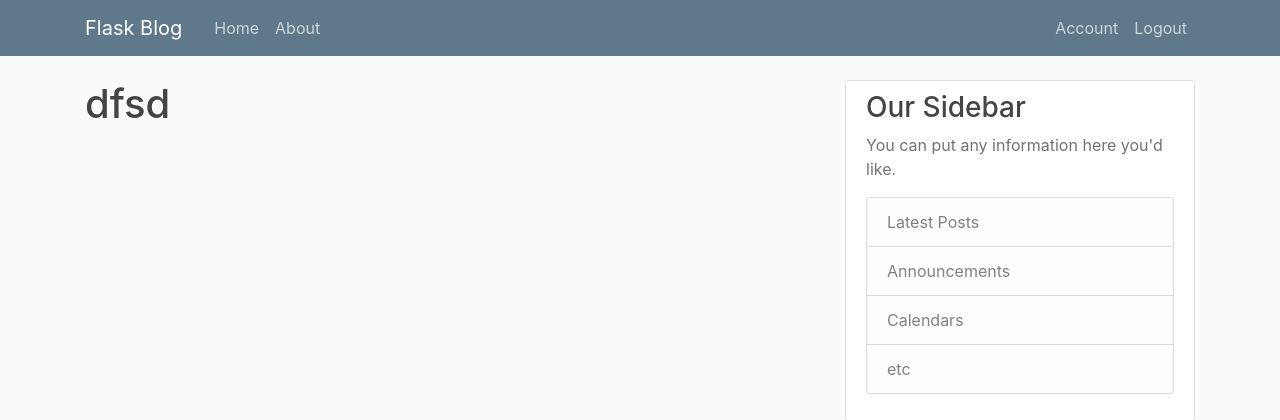
After one commit to NoblePrinceIII/INT1.1-FlaskBlog, a Flask app: page /account in a window 1280 px wide. The commit adds this page. Shown: the top 420 px of the page. Run offline with Flask 2, Linux system fonts and the light colour scheme; a user stored in the database is signed in; some libraries are stand-ins or nearby versions.

Commit message:
Account Page

```diff
--- a/flaskblog/__init__.py
+++ b/flaskblog/__init__.py
@@ -2,7 +2,6 @@ from flask import Flask
 from flask_sqlalchemy import SQLAlchemy
 from flask_bcrypt import Bcrypt
 from flask_login import LoginManager
-
 
 app = Flask(__name__)
 app.config['SECRET_KEY'] = '5791628bb0b13ce0c676dfde280ba245'
@@ -10,6 +9,7 @@ app.config['SQLALCHEMY_DATABASE_URI'] = 'sqlite:///site.db'
 db = SQLAlchemy(app)
 bcrypt = Bcrypt(app)
 login_manager = LoginManager(app)
-
+login_manager.login_view = 'login'
+login_manager.login_message_category = 'info'
 
 from flaskblog import routes
--- a/flaskblog/models.py
+++ b/flaskblog/models.py
@@ -2,9 +2,11 @@ from datetime import datetime
 from flaskblog import db, login_manager
 from flask_login import UserMixin
 
+
 @login_manager.user_loader
 def load_user(user_id):
     return User.query.get(int(user_id))
+
 
 class User(db.Model, UserMixin):
     id = db.Column(db.Integer, primary_key=True)
--- a/flaskblog/routes.py
+++ b/flaskblog/routes.py
@@ -1,8 +1,8 @@
-from flask import render_template, url_for, flash, redirect
+from flask import render_template, url_for, flash, redirect, request
 from flaskblog import app, db, bcrypt
 from flaskblog.forms import RegistrationForm, LoginForm
 from flaskblog.models import User, Post
-from flask_login import login_user
+from flask_login import login_user, current_user, logout_user, login_required
 
 
 posts = [
@@ -34,6 +34,8 @@ def about():
 
 @app.route("/register", methods=['GET', 'POST'])
 def register():
+    if current_user.is_authenticated:
+        return redirect(url_for('home'))
     form = RegistrationForm()
     if form.validate_on_submit():
         hashed_password = bcrypt.generate_password_hash(form.password.data).decode('utf-8')
@@ -47,12 +49,27 @@ def register():
 
 @app.route("/login", methods=['GET', 'POST'])
 def login():
+    if current_user.is_authenticated:
+        return redirect(url_for('home'))
     form = LoginForm()
     if form.validate_on_submit():
         user = User.query.filter_by(email=form.email.data).first()
         if user and bcrypt.check_password_hash(user.password, form.password.data):
             login_user(user, remember=form.remember.data)
-            return redirect(url_for('home'))
+            next_page = request.args.get('next')
+            return redirect(next_page) if next_page else redirect(url_for('home'))
         else:
             flash('Login Unsuccessful. Please check email and password', 'danger')
     return render_template('login.html', title='Login', form=form)
+
+
+@app.route("/logout")
+def logout():
+    logout_user()
+    return redirect(url_for('home'))
+
+
+@app.route("/account")
+@login_required
+def account():
+    return render_template('account.html', title='Account')
--- /dev/null
+++ b/flaskblog/templates/account.html
@@ -0,0 +1,4 @@
+{% extends "layout.html" %}
+{% block content %}
+    <h1>{{ current_user.username }}</h1>
+{% endblock content %}
--- a/flaskblog/templates/layout.html
+++ b/flaskblog/templates/layout.html
@@ -31,8 +31,13 @@
             </div>
             <!-- Navbar Right Side -->
             <div class="navbar-nav">
+              {% if current_user.is_authenticated %}
+              <a class="nav-item nav-link" href="{{ url_for('account') }}">Account</a>
+              <a class="nav-item nav-link" href="{{ url_for('logout') }}">Logout</a>
+              {% else %}
               <a class="nav-item nav-link" href="{{ url_for('login') }}">Login</a>
               <a class="nav-item nav-link" href="{{ url_for('register') }}">Register</a>
+              {% endif %}
             </div>
           </div>
         </div>
```
Also changed, not shown: flaskblog/forms.py (+6 -5 lines), flaskblog/site.db.
